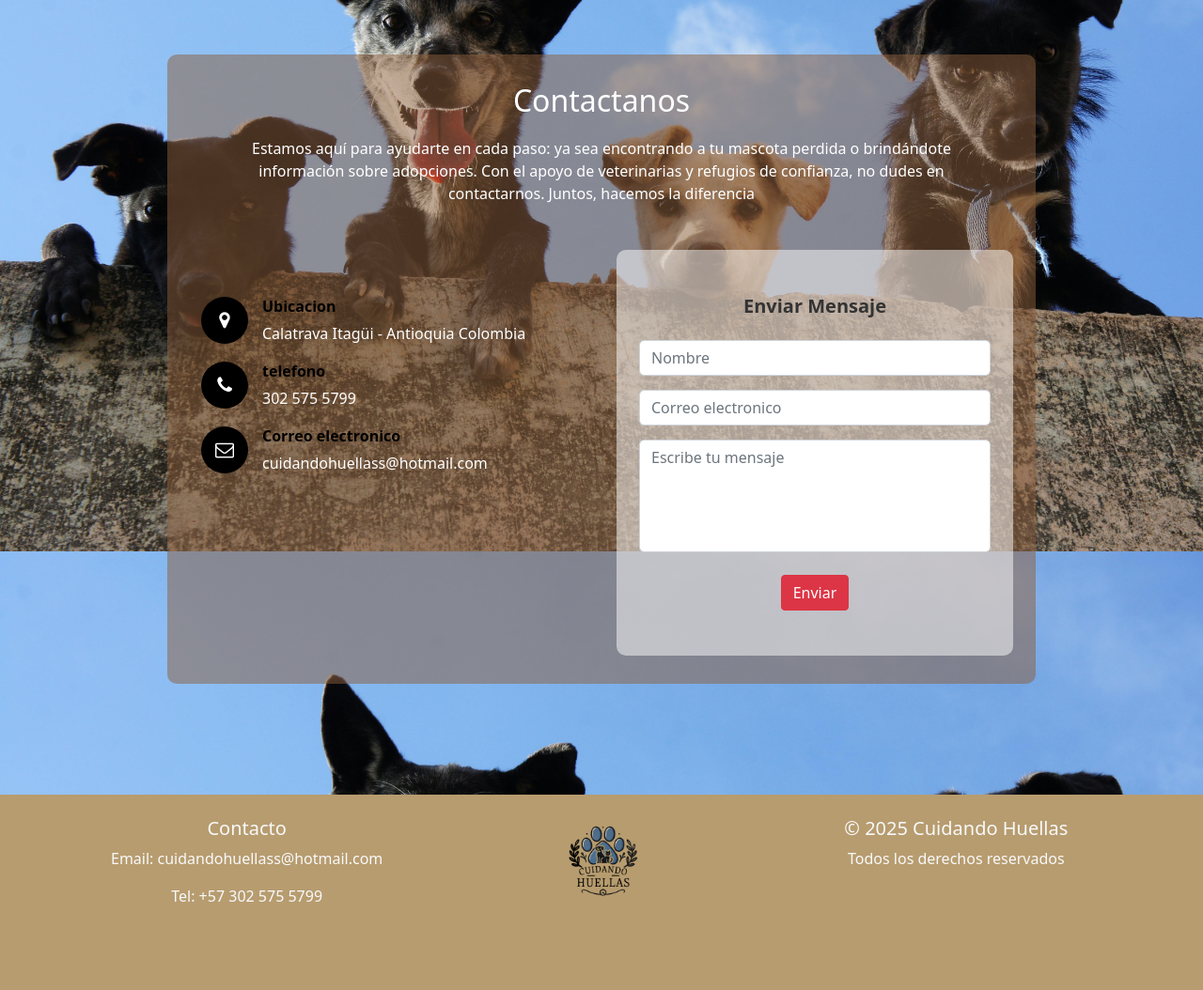
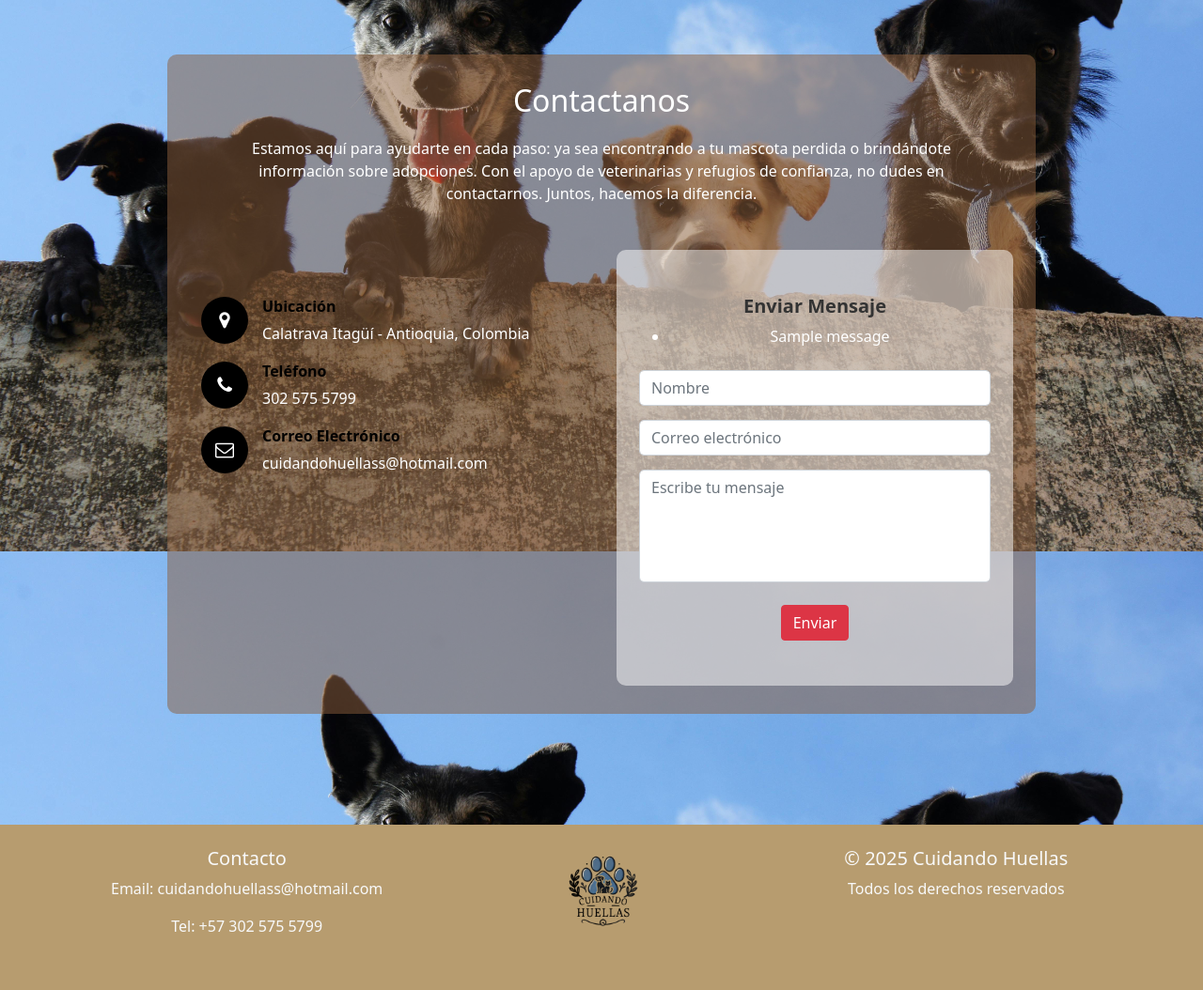
Before and after one commit to jeangrajales/Cuidando_Huellas, a Django app: page /contactanos/ in a window 1280 px wide. Shown: the part 265-1319 px from the top of the page at 94% size. Before the commit the page ends 1225 px from the top, so only its background shows below. Run offline with Django 5.2, Linux system fonts and the light colour scheme; one stand-in notice (Sample message) is shown; some libraries are stand-ins or nearby versions; some web fonts are replaced.

Commit message:
ch1.6.4-Alpha.1

```diff
--- /dev/null
+++ b/cuidandoHuellas/forms.py
@@ -0,0 +1,6 @@
+from django import forms
+
+class formularioContacto(forms.Form):
+    nombre = forms.CharField(max_length=100, required= True)
+    correo = forms.EmailField(required= True)
+    mensaje = forms.CharField(required= True)
--- a/cuidandoHuellas/templates/contactanos.html
+++ b/cuidandoHuellas/templates/contactanos.html
@@ -19,48 +19,66 @@
                     <div class="contact-us text-center">
                         <h3>Contactanos</h3>
                         <p class="mb-5">
-                    Estamos aquí para ayudarte en cada paso: ya sea encontrando a tu mascota perdida o brindándote información sobre adopciones. Con el apoyo de veterinarias y refugios de confianza, no dudes en contactarnos. Juntos, hacemos la diferencia          </p>
+                            Estamos aquí para ayudarte en cada paso: ya sea encontrando a tu mascota perdida o brindándote información sobre adopciones. Con el apoyo de veterinarias y refugios de confianza, no dudes en contactarnos. Juntos, hacemos la diferencia.
+                        </p>
                         <div class="row">
                             <div class="col-md-6">
                                 <div class="mt-5 text-center px-3">
                                     <div class="d-flex flex-row align-items-center">
                                         <span class="icons"><i class="fa fa-map-marker"></i></span>
                                         <div class="address text-start">
-                            <span>Ubicacion</span>
-                            <p>Calatrava Itagüi - Antioquia Colombia</p>
+                                            <span>Ubicación</span>
+                                            <p>Calatrava Itagüí - Antioquia, Colombia</p>
                                         </div>
                                     </div>
                                     <div class="d-flex flex-row align-items-center mt-3">
                                         <span class="icons"><i class="fa fa-phone"></i></span>
                                         <div class="address text-start">
-                            <span>telefono</span>
+                                            <span>Teléfono</span>
                                             <p>302 575 5799</p>
                                         </div>
                                     </div>
                                     <div class="d-flex flex-row align-items-center mt-3">
                                         <span class="icons"><i class="fa fa-envelope-o"></i></span>
                                         <div class="address text-start">
-                            <span>Correo electronico</span>
+                                            <span>Correo Electrónico</span>
                                             <p>cuidandohuellass@hotmail.com</p>
                                         </div>
                                     </div>
                                 </div>
                             </div>
+
+                            <!-- Formulario de contacto -->
                             <div class="col-md-6">
                                 <div class="text-center px-1">
                                     <div class="forms p-4 py-5 bg_white">
                                         <h5>Enviar Mensaje</h5>
+
+                                        <!-- Mensajes de error o éxito -->
+                                        {% if messages %}
+                                            <ul class="messages">
+                                                {% for message in messages %}
+                                                    <li class="{{ message.tags }}">{{ message }}</li>
+                                                {% endfor %}
+                                            </ul>
+                                        {% endif %}
+
+                                        <form method="POST">
+                                            {% csrf_token %}
                                             <div class="mt-4 inputs">
-                            <input type="text" class="form-control" placeholder="Nombre">
-                            <input type="text" class="form-control" placeholder="Correo electronico">
-                            <textarea class="form-control" placeholder="Escribe tu mensaje"></textarea>
+                                                <input type="text" name="nombre" class="form-control" placeholder="Nombre" required>
+                                                <input type="email" name="correo" class="form-control" placeholder="Correo electrónico" required>
+                                                <textarea name="mensaje" class="form-control" placeholder="Escribe tu mensaje" rows="4" required></textarea>
                                             </div>
                                             <div class="button mt-4 text-left text-center">
-                            <button class="btn btn-danger">Enviar</button>
+                                                <button type="submit" class="btn btn-danger">Enviar</button>
+                                            </div>
+                                        </form>
+
                                     </div>
                                 </div>
                             </div>
-                    </div>
+                            <!-- FIN FORMULARIO -->
                         </div>
                     </div>
                 </div>
@@ -69,7 +87,6 @@
     </div>
     <script src="https://cdn.jsdelivr.net/npm/bootstrap@5.0.0-alpha1/dist/js/bootstrap.bundle.min.js"></script>
     <script src="https://cdnjs.cloudflare.com/ajax/libs/jquery/3.2.1/jquery.min.js"></script>
-
 </div>
 
 {% endblock %}
--- a/cuidandoHuellas/views.py
+++ b/cuidandoHuellas/views.py
@@ -3,6 +3,8 @@ from . models import *
 from django.contrib import messages
 from .utils import *
 from django.db import IntegrityError
+from django.core.mail import send_mail
+from .forms import *
 # Create your views here.
 
 
@@ -91,7 +93,26 @@ def nuestros_servicios(request):
     return render(request, 'nuestros_servicios.html', {'mostrar_fondo': True})
 
 def contactanos(request):
-    return render(request,'contactanos.html')
+
+    if request.method == 'POST':
+
+        nombre = request.POST.get("nombre","").strip()
+        correo = request.POST.get("correo","").strip()
+        mensaje = request.POST.get("mensaje","").strip()
+
+        if not nombre or not correo or not mensaje:
+            messages.error(request,"Debe llenar todos los campos")
+            return render(request, "contactanos.html")
+        else:
+            asunto = f'Nuevo mensaje de {nombre}'
+            contenido = f'Correo: {correo}\n\n Mensaje:\n {mensaje}'
+
+            send_mail(asunto, contenido, 'jean.estudio.7@gmail.com', ['cuidandohuellass@hotmail.com', "jeancg2004@hotmail.com"])
+            messages.success(request, "Se ha enviado el mensaje correctamente")
+            return redirect('contactanos')
+    else:
+        return render(request,"contactanos.html")
+
 
 def mascotas_perdidas(request):
     return render(request,'mascotas_perdidas.html')
```
Also changed, not shown: cuidando_huellas_django/settings.py (+21 -0 lines), CHANGELOG.MD, 1 other file. Lines whose indentation alone changed are shown as unchanged.
